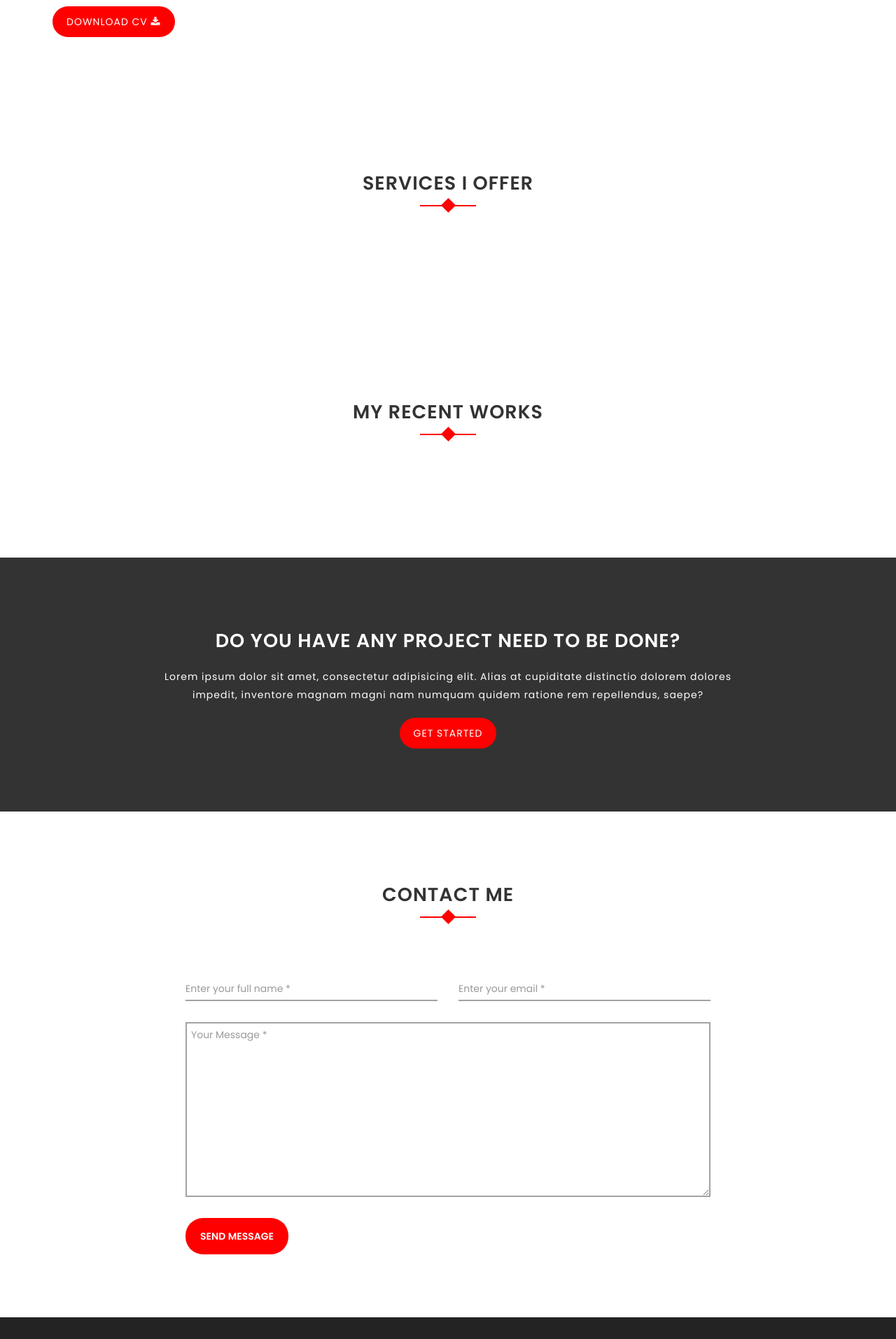
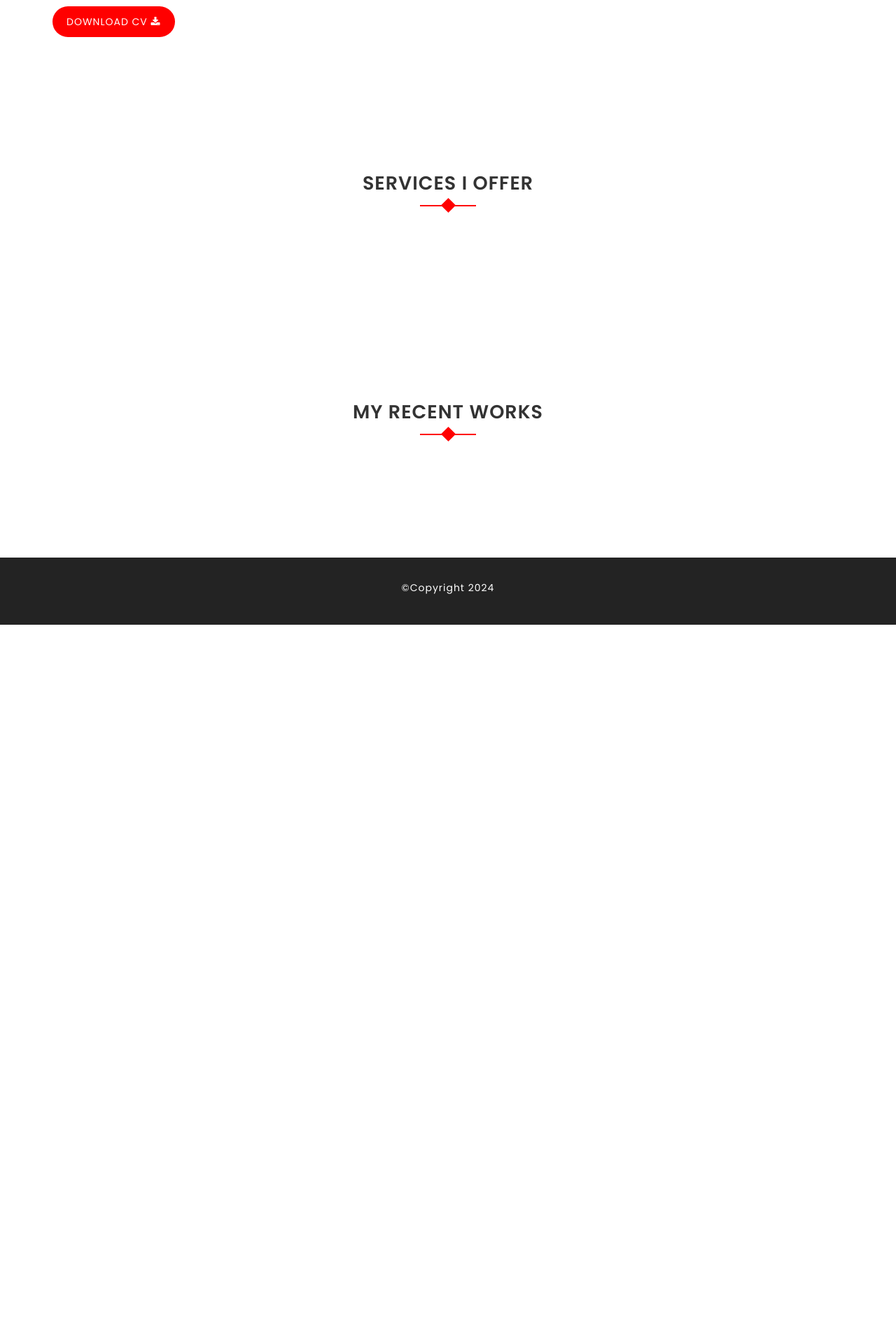
Before and after one commit to ValeriaG23/personal_portfolio_django, a Django app: template templates/home.html in a window 1280 px wide. Shown: the part 800-2714 px from the top of the page at 70% size. After the commit the page ends 1693 px from the top, so only its background shows below. Run offline with Django 4.2, Linux system fonts and the light colour scheme; the template is opened without the code that fills it, so the values that code supplies are empty; some libraries are stand-ins or nearby versions.

Commit message:
Add contact page

```diff
--- a/myapp/urls.py
+++ b/myapp/urls.py
@@ -1,6 +1,7 @@
 from django.urls import path
-from .views import HomeTemplateView
+from .views import HomeTemplateView, ContactTemplateView
 
 urlpatterns = [
     path('', HomeTemplateView.as_view(), name='home'),
+    path('contact/', ContactTemplateView.as_view(), name='contact'),
 ]
--- a/templates/base.html
+++ b/templates/base.html
@@ -28,8 +28,7 @@
                 <li><a class="smooth-menu" href="#about">About</a></li>
                 <li><a class="smooth-menu" href="#services">Services</a></li>
                 <li><a class="smooth-menu" href="#portfolio">Portfolio</a></li>
-                <li><a class="smooth-menu" href="#testimonial">Testimonial</a></li>
-                <li><a class="smooth-menu" href="#contact">Contact</a></li>
+                <li><a href="{% url 'contact' %}" class="smooth-menu">Contact</a></li>
             </ul>
         </div>
     </div>
--- a/templates/home.html
+++ b/templates/home.html
@@ -94,78 +94,4 @@
         </div>
     </div>
 
-    {#    Contact section#}
-
-    <div class="invitation-area section-padding">
-        <div class="container">
-            <div class="row">
-                <div class="single-invite text-center">
-                    <h2>Do you have any project need to be done?</h2>
-                    <p>Lorem ipsum dolor sit amet, consectetur adipisicing elit. Alias at cupiditate distinctio dolorem
-                        dolores impedit, inventore magnam magni nam numquam quidem ratione rem repellendus, saepe?</p>
-                    <a href="#contact" class="my-btn-3">Get started</a>
-                </div>
-            </div>
-        </div>
-    </div>
-
-    <div id="contact" class="contact-area section-padding">
-        <div class="container">
-            <div class="row">
-                <div class="col-md-12">
-                    <div class="section-header text-center">
-                        <h2>Contact Me</h2>
-                    </div>
-                </div>
-            </div>
-            <div class="row">
-                <div class="col-xs-12 col-sm-12 col-md-8 col-md-offset-2 col-lg-8 col-lg-offset-2 box-contact-form">
-
-                    <form id="contact-form" method="post" action="#">
-
-                        <div class="messages"></div>
-
-                        <div class="controls">
-
-                            <div class="row">
-                                <div class="col-md-6">
-                                    <div class="form-group wow fadeInDown" data-wow-delay="0.2s">
-                                        <input id="form_name" type="text" name="name" class="form-control"
-                                               placeholder="Enter your full name *" required="required"
-                                               data-error="Fullname is required.">
-                                        <div class="help-block with-errors"></div>
-                                    </div>
-                                </div>
-                                <div class="col-md-6">
-                                    <div class="form-group wow fadeInDown" data-wow-delay="0.4s">
-                                        <input id="form_email" type="email" name="email" class="form-control"
-                                               placeholder="Enter your email *" required="required"
-                                               data-error="Valid email is required.">
-                                        <div class="help-block with-errors"></div>
-                                    </div>
-                                </div>
-                            </div>
-                            <div class="row">
-                                <div class="col-md-12">
-                                    <div class="form-group wow fadeInUp" data-wow-delay="0.6s">
-                                        <textarea id="form_message" name="message" class="form-control"
-                                                  placeholder="Your Message *" rows="4" required="required"
-                                                  data-error="Leave a message for me"></textarea>
-                                        <div class="help-block with-errors"></div>
-                                    </div>
-                                </div>
-                                <div class="col-md-12">
-                                    <button class="btn btn-send" value="">Send message</button>
-                                </div>
-                            </div>
-                        </div>
-
-                    </form>
-
-                </div>
-
-            </div>
-        </div>
-    </div>
-
 {% endblock %}
```
Also changed, not shown: myapp/views.py (+7 -0 lines), templates/contact.html (added, +63 -0 lines), db.sqlite3.
